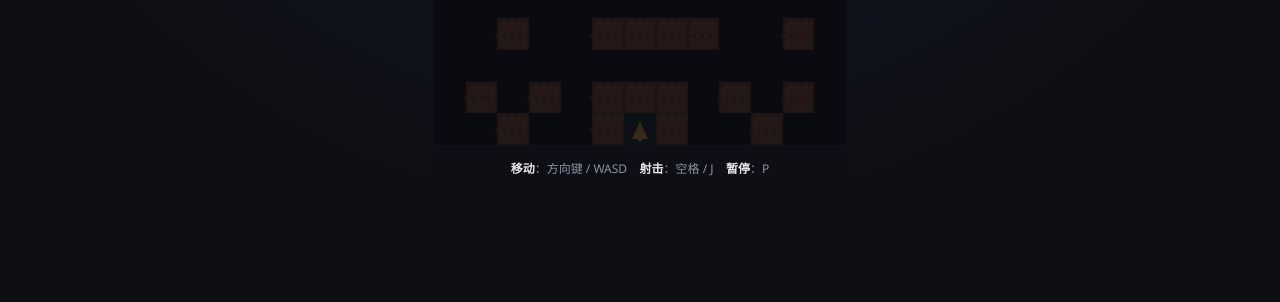
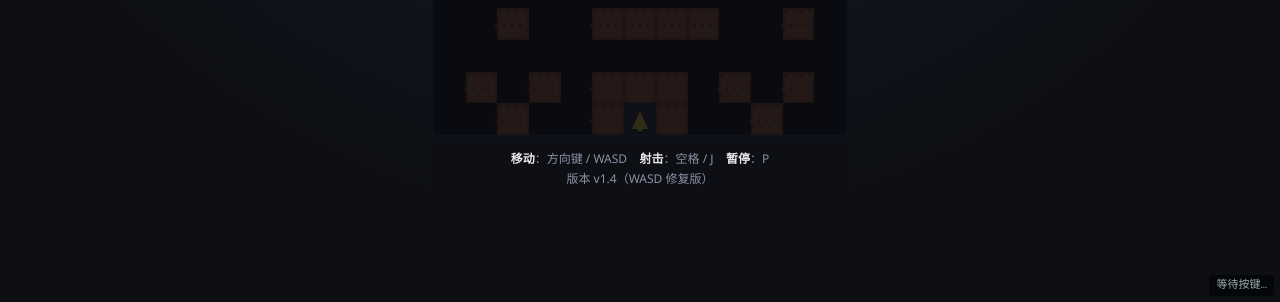
Before and after one commit to ghw678/tank-war, a plain HTML site: page index.html in a window 1280 px wide. Shown: the part 498-800 px from the top of the page. Drawn offline with Linux system fonts and the light colour scheme.

Commit message:
添加版本号和按键调试面板以定位 WASD 问题
Co-Authored-By: Claude Opus 5 (1M context) <noreply@anthropic.com>

```diff
--- a/index.html
+++ b/index.html
@@ -131,6 +131,7 @@
 
     <div class="controls">
       <b>移动</b>：方向键 / WASD &nbsp;&nbsp; <b>射击</b>：空格 / J &nbsp;&nbsp; <b>暂停</b>：P
+      <br>版本 v1.4（WASD 修复版）
     </div>
   </div>
 
@@ -219,6 +220,12 @@
   const ovTitle = document.getElementById('ov-title');
   const ovText = document.getElementById('ov-text');
   const ovHint = document.getElementById('ov-hint');
+
+  // 临时调试：显示最后按下的键（排查 WASD 用，之后删除）
+  const keyDebug = document.createElement('div');
+  keyDebug.style.cssText = 'position:fixed;bottom:6px;right:6px;font:11px/1.4 monospace;color:#9aa;background:rgba(0,0,0,0.55);padding:3px 7px;border-radius:4px;pointer-events:none;z-index:99;';
+  keyDebug.textContent = '等待按键…';
+  document.body.appendChild(keyDebug);
 
   // ---------- 游戏状态 ----------
   let state = 'menu';           // menu | playing | paused | levelclear | gameover | win
@@ -891,6 +898,7 @@
 
   // ---------- 输入 ----------
   window.addEventListener('keydown', (e) => {
+    keyDebug.textContent = 'key=' + e.key + ' code=' + e.code + ' composing=' + e.isComposing;
     const k = e.key;
     const code = e.code;
     keys[k] = true;
```
